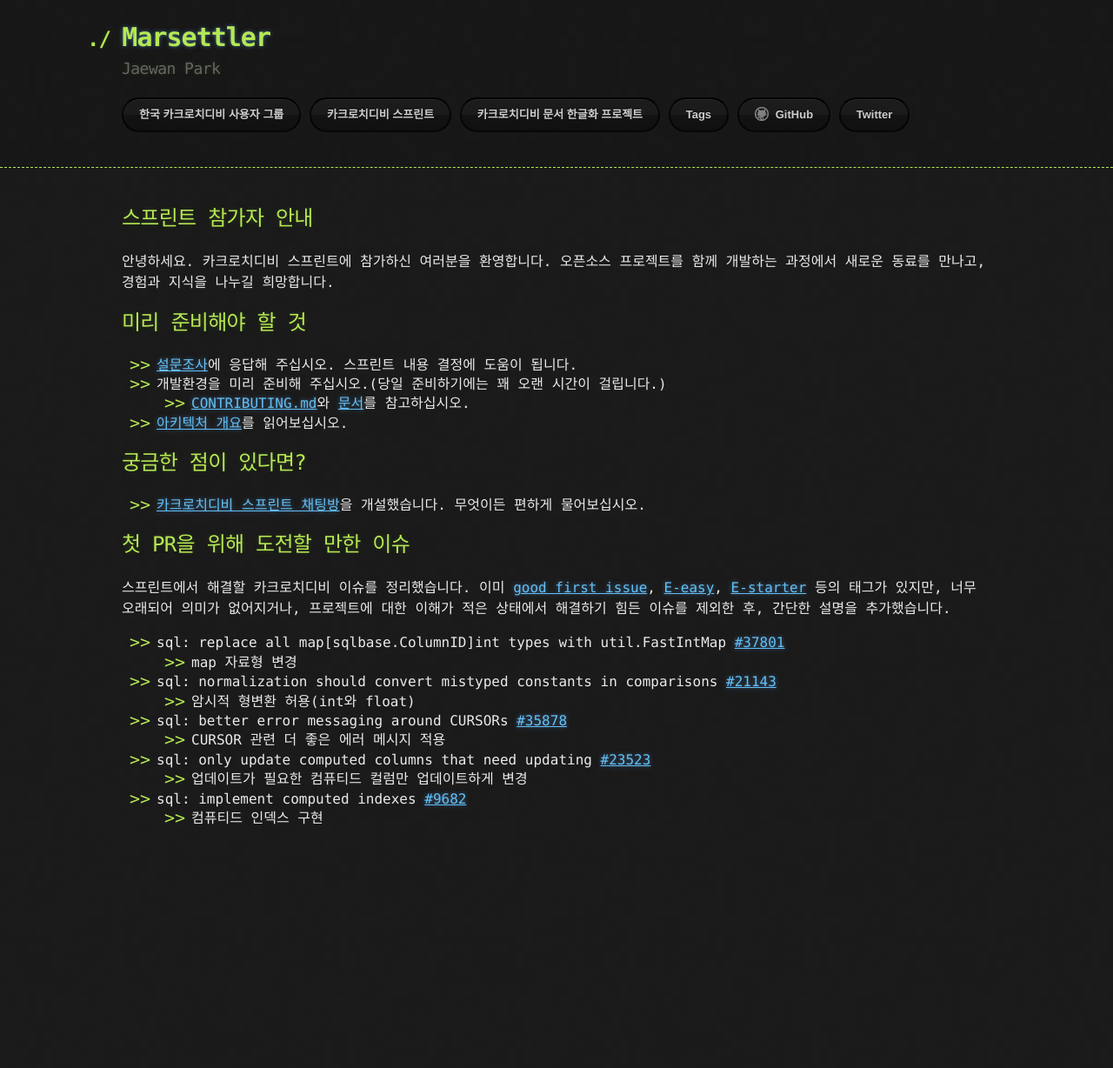
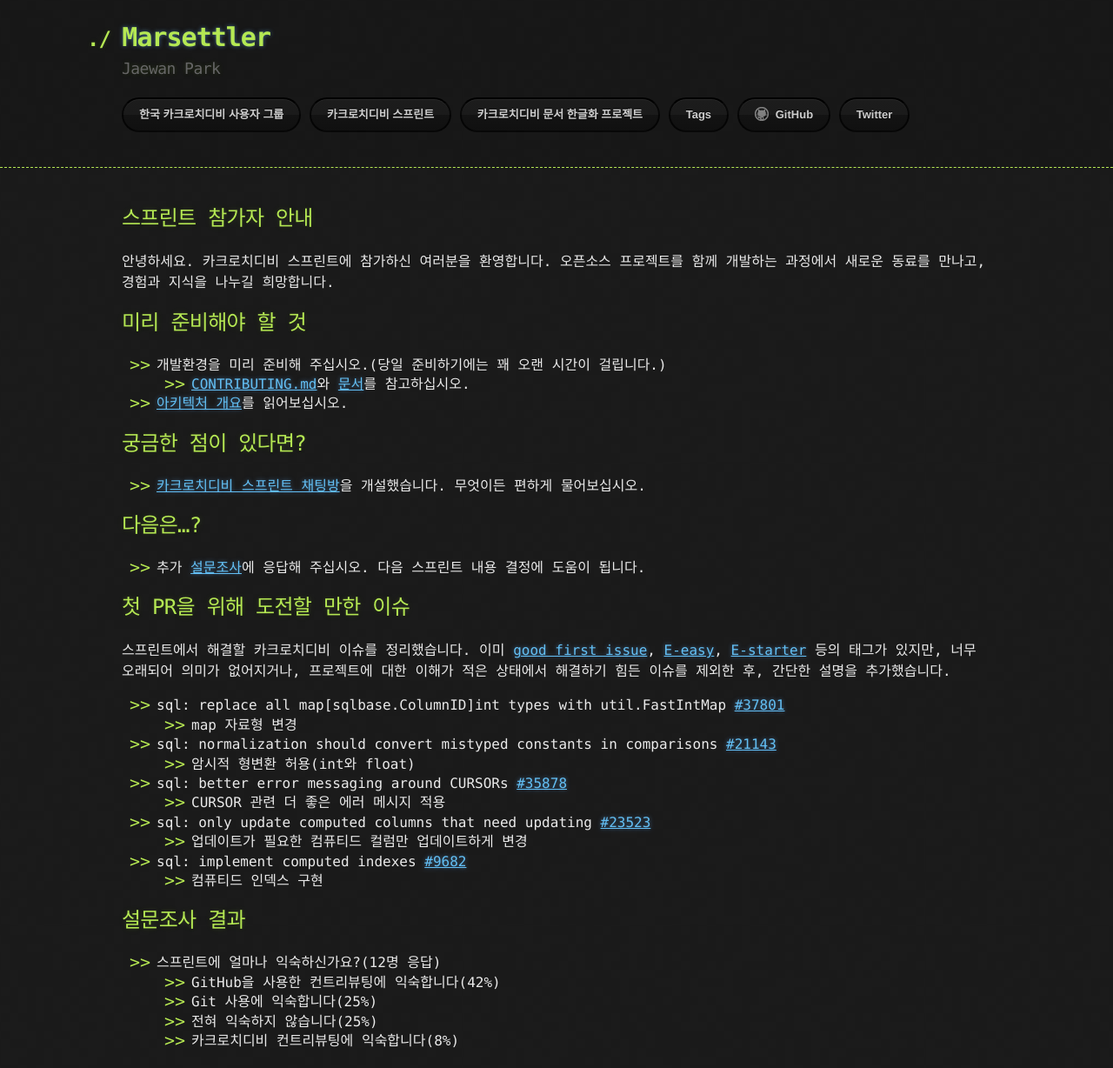
Before and after one commit to hueypark/hueypark.github.io, a Jekyll site: the page built from sprint.md, in a window 1280 px wide. Shown: the whole page at 87% size. Built offline with Jekyll 4.4.1, drawn with Linux system fonts in a browser that asks for light colours; before the commit the page ends 972 px from its top, so only the background shows below that.

Commit message:
Update: sprint.md

```diff
--- a/sprint.md
+++ b/sprint.md
@@ -18,6 +17,9 @@
 ## 궁금한 점이 있다면?
 
 - [카크로치디비 스프린트 채팅방](https://gitter.im/koreacockroachdb/community)을 개설했습니다. 무엇이든 편하게 물어보십시오.
+
+## 다음은...?
+- 추가 [설문조사](https://app.sli.do/event/2f6dv2wk/live/polls)에 응답해 주십시오. 다음 스프린트 내용 결정에 도움이 됩니다.
 
 ## 첫 PR을 위해 도전할 만한 이슈
 
@@ -33,3 +35,11 @@
 	- 업데이트가 필요한 컴퓨티드 컬럼만 업데이트하게 변경
 - sql: implement computed indexes [#9682](https://github.com/cockroachdb/cockroach/issues/9682)
 	- 컴퓨티드 인덱스 구현
+
+## 설문조사 결과
+
+- 스프린트에 얼마나 익숙하신가요?(12명 응답)
+	- GitHub을 사용한 컨트리뷰팅에 익숙합니다(42%)
+	- Git 사용에 익숙합니다(25%)
+	- 전혀 익숙하지 않습니다(25%)
+	- 카크로치디비 컨트리뷰팅에 익숙합니다(8%)
```
Also changed, not shown: other parts of sprint.md (+0 -1 lines).
